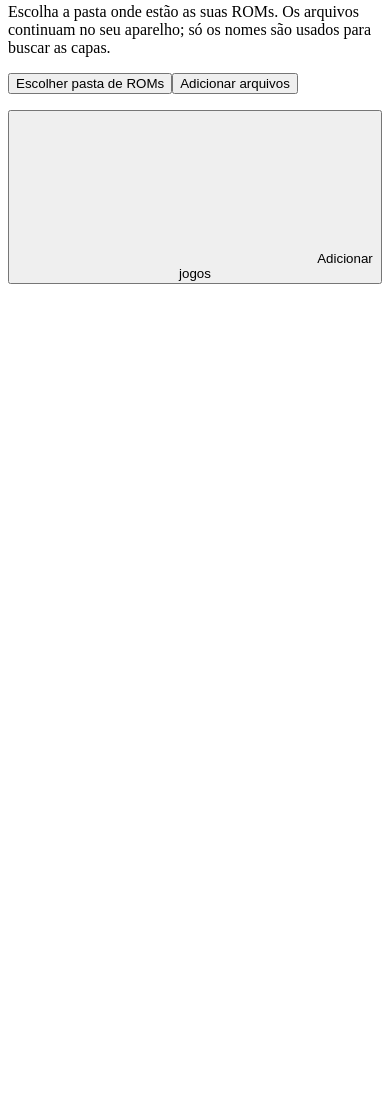
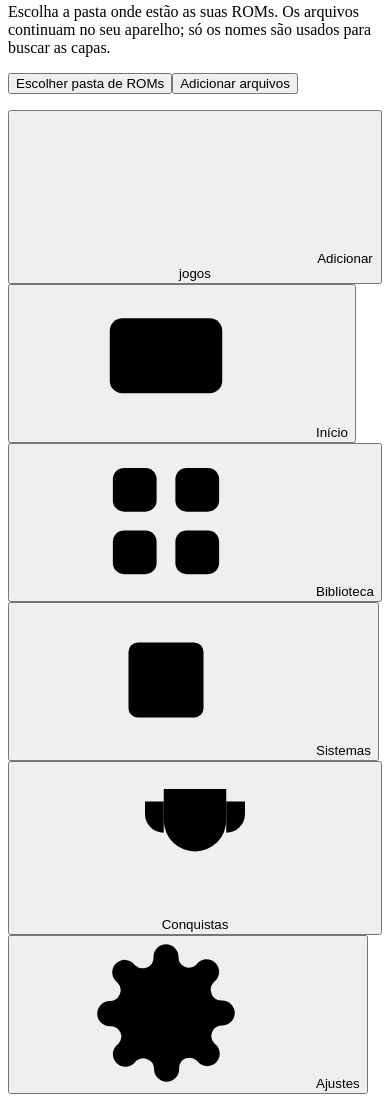
Before and after one commit to Raphael99090/Emuhub, a website: page hub/src/index.html in a window 390 px wide. Shown: the part 2308-3410 px from the top of the page. Before the commit the page ends 2600 px from the top, so only its background shows below. Drawn offline with Linux system fonts and the light colour scheme; files whose address does not match are found by name.

Commit message:
Add responsive mobile navigation to Emu Hub redesign

```diff
--- a/hub/src/index.html
+++ b/hub/src/index.html
@@ -89,6 +89,23 @@
     </div>
     <button class="fab rip" id="bFab"><svg class="ico"><use href="#i-plus"/></svg>Adicionar jogos</button>
   </section>
+  <nav class="mobile-nav" aria-label="Navegação principal">
+    <button class="mobile-link active" type="button" data-target="sideHome" aria-current="page">
+      <svg class="ico" aria-hidden="true"><use href="#i-screen"/></svg><span>Início</span>
+    </button>
+    <button class="mobile-link" type="button" data-target="sideLibrary">
+      <svg class="ico" aria-hidden="true"><use href="#i-lib"/></svg><span>Biblioteca</span>
+    </button>
+    <button class="mobile-link" type="button" data-target="sideSystems">
+      <svg class="ico" aria-hidden="true"><use href="#i-chip"/></svg><span>Sistemas</span>
+    </button>
+    <button class="mobile-link" type="button" data-target="sideAchievements">
+      <svg class="ico" aria-hidden="true"><use href="#i-trophy"/></svg><span>Conquistas</span>
+    </button>
+    <button class="mobile-link" type="button" data-target="sideSettings">
+      <svg class="ico" aria-hidden="true"><use href="#i-gear"/></svg><span>Ajustes</span>
+    </button>
+  </nav>
 </main>
 <section id="settings" hidden>
   <header class="appbar sub">
```
